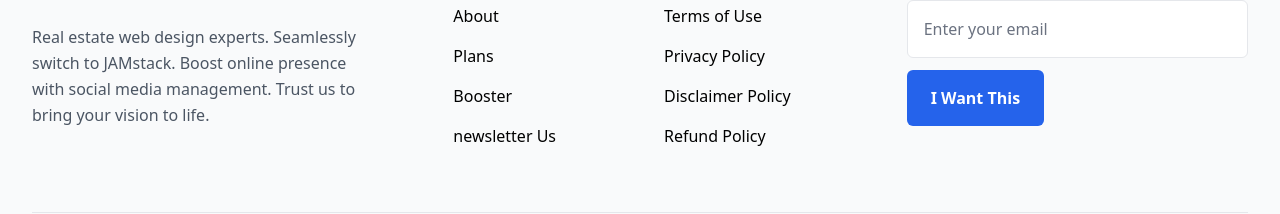
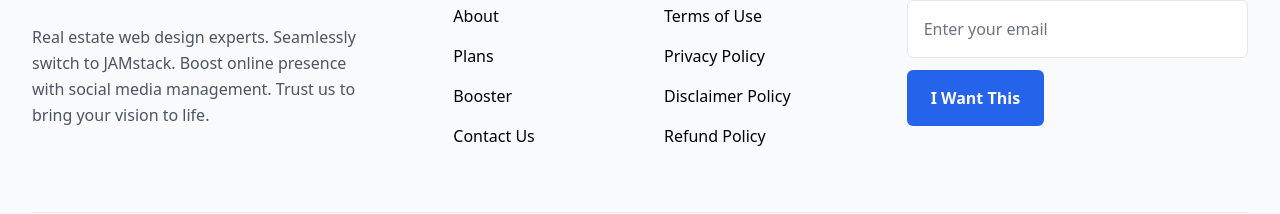
Before and after one commit to unboxxbusiness/ubnextapp, a Next.js app: page / in a window 1280 px wide. Shown: the part 5276-5490 px from the top of the page. Built offline with nearby package versions, Linux system fonts and the light colour scheme.

Commit message:
Add existing file

```diff
--- a/components/Footer.js
+++ b/components/Footer.js
@@ -31,7 +31,7 @@ const Footer = () => {
                     </li>
 
                     <li>
-                        <Link href="/newsletter" title="" className="flex text-base text-black transition-all duration-200 hover:text-blue-600 focus:text-blue-600"> newsletter Us </Link>
+                        <Link href="/contact" title="" className="flex text-base text-black transition-all duration-200 hover:text-blue-600 focus:text-blue-600"> Contact Us </Link>
                     </li>
                 </ul>
             </div>
```
